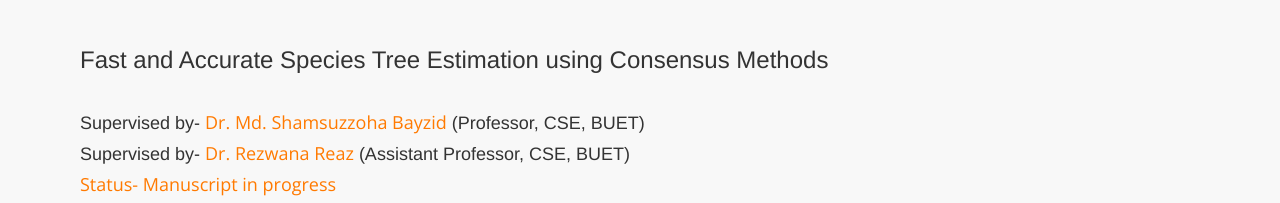
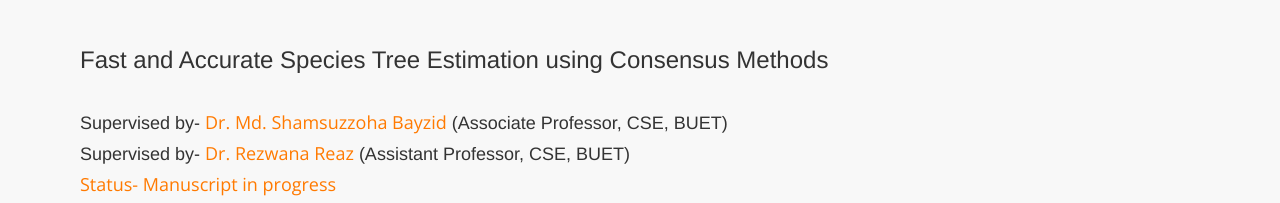
Before and after one commit to AdibaShaira/AdibaShaira.github.io, a plain HTML site: page index.html in a window 1280 px wide. Shown: the part 2223-2426 px from the top of the page. Drawn offline with nearby package versions, Linux system fonts and the light colour scheme.

Commit message:
Update index.html

```diff
--- a/index.html
+++ b/index.html
@@ -138,7 +138,7 @@
 
 <br/>
   <h3>Fast and Accurate Species Tree Estimation using Consensus Methods</h3><br/>
-<h4> Supervised by- <a href="https://cse.buet.ac.bd/faculty/facdetail.php?id=bayzid">Dr. Md. Shamsuzzoha Bayzid</a> (Professor, CSE, BUET)</h4>
+<h4> Supervised by- <a href="https://cse.buet.ac.bd/faculty/facdetail.php?id=bayzid">Dr. Md. Shamsuzzoha Bayzid</a> (Associate Professor, CSE, BUET)</h4>
 <h4> Supervised by- <a href="https://cse.buet.ac.bd/faculty_list/detail/rezwana">Dr. Rezwana Reaz</a> (Assistant Professor, CSE, BUET)</h4>
 <h4> <a href ="files/Thesis,pdf
 ">Status- Manuscript in progress</a> </h4>
```
